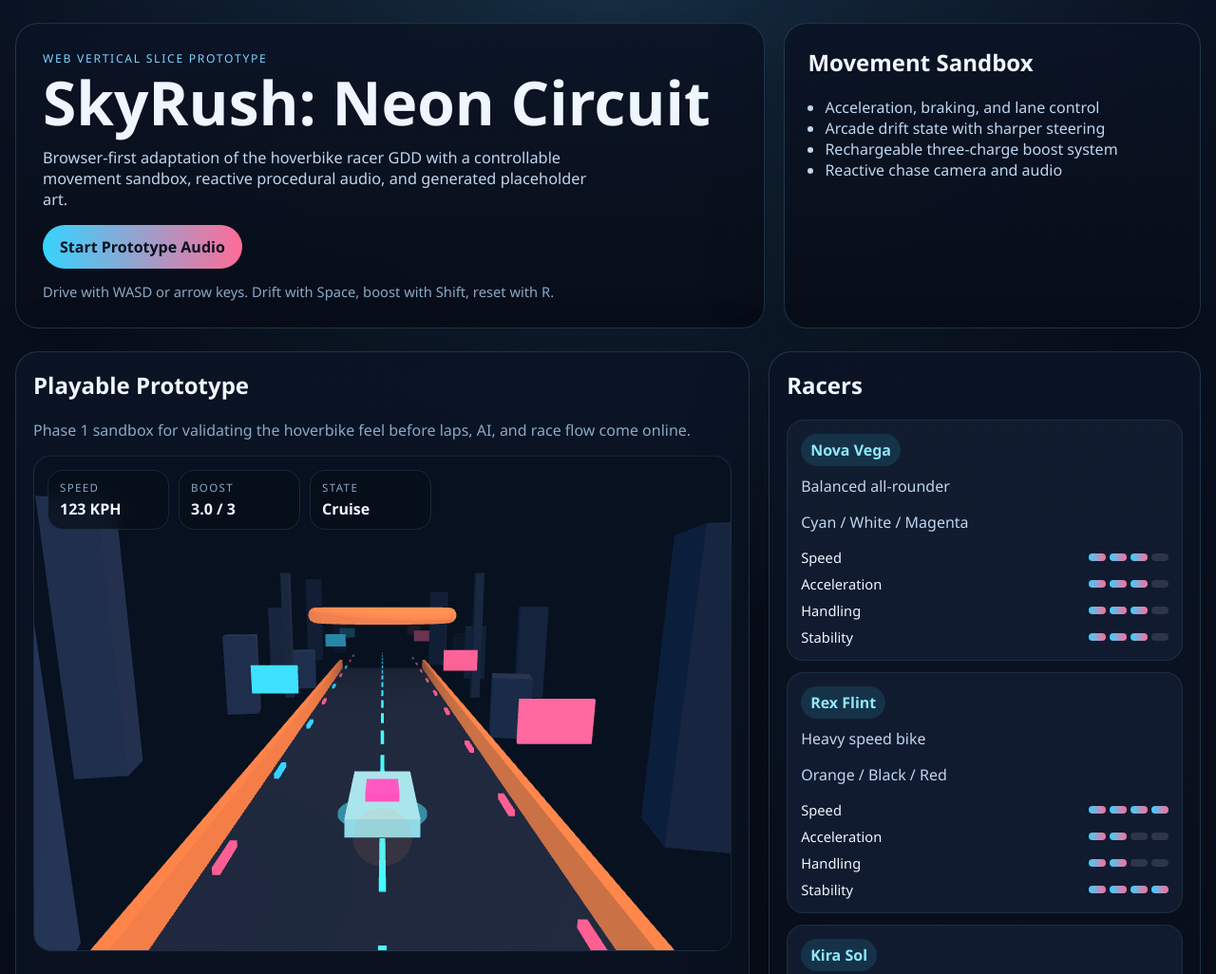
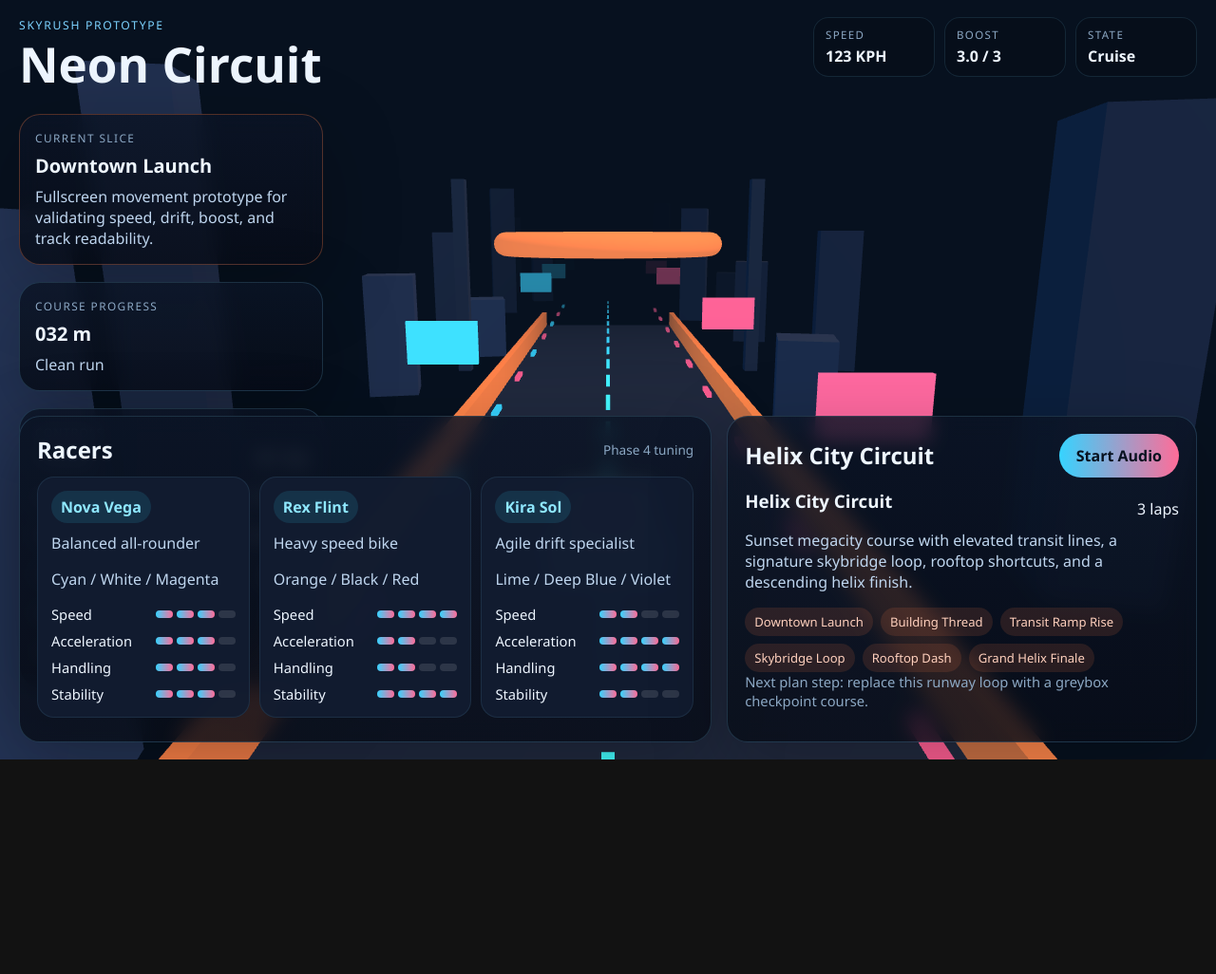
Before and after one commit to spacelabyelloiw/hoverbike, a website built with Vite: page index.html in a window 1280 px wide. Shown: the top 1026 px of the page at 95% size. After the commit the page ends 800 px from the top, so only its background shows below. Built offline with nearby package versions, Linux system fonts and the light colour scheme; animation ran at ten frames a second.

Commit message:
Convert prototype into full-page game shell

```diff
--- a/src/game/app.ts
+++ b/src/game/app.ts
@@ -10,37 +10,16 @@ export async function mountApp(root: HTMLDivElement) {
   shell.className = "app-shell";
 
   shell.innerHTML = `
-    <header class="hero">
-      <div class="hero-copy">
-        <p class="eyebrow">Web Vertical Slice Prototype</p>
-        <h1>SkyRush: Neon Circuit</h1>
-        <p class="lede">
-          Browser-first adaptation of the hoverbike racer GDD with a controllable movement sandbox,
-          reactive procedural audio, and generated placeholder art.
-        </p>
-        <div class="hero-actions">
-          <button class="primary-action" type="button">Start Prototype Audio</button>
-          <span class="input-note">Drive with WASD or arrow keys. Drift with Space, boost with Shift, reset with R.</span>
+    <main class="game-shell">
+      <div class="viewport-frame">
+        <canvas class="game-canvas" aria-label="Prototype game viewport"></canvas>
+
+        <header class="game-header">
+          <div class="brand-block">
+            <p class="eyebrow">SkyRush Prototype</p>
+            <h1>Neon Circuit</h1>
           </div>
-      </div>
-      <aside class="project-panel">
-        <h2>Movement Sandbox</h2>
-        <ul>
-          <li>Acceleration, braking, and lane control</li>
-          <li>Arcade drift state with sharper steering</li>
-          <li>Rechargeable three-charge boost system</li>
-          <li>Reactive chase camera and audio</li>
-        </ul>
-      </aside>
-    </header>
-    <main class="layout">
-      <section class="viewport-card">
-        <div class="section-head">
-          <h2>Playable Prototype</h2>
-          <p>Phase 1 sandbox for validating the hoverbike feel before laps, AI, and race flow come online.</p>
-        </div>
-        <div class="viewport-frame">
-          <div class="hud-overlay">
+          <div class="hud-cluster">
             <div class="hud-chip">
               <span class="hud-label">Speed</span>
               <strong class="hud-value" data-speed>000 KPH</strong>
@@ -54,37 +33,52 @@ export async function mountApp(root: HTMLDivElement) {
               <strong class="hud-value" data-state>Cruise</strong>
             </div>
           </div>
-          <canvas class="game-canvas" aria-label="Prototype game viewport"></canvas>
+        </header>
+
+        <aside class="session-panel">
+          <div class="session-card session-card-primary">
+            <span class="session-kicker">Current Slice</span>
+            <strong class="session-title" data-section>Downtown Launch</strong>
+            <p class="session-copy">
+              Fullscreen movement prototype for validating speed, drift, boost, and track readability.
+            </p>
           </div>
-      </section>
-      <section class="sidebar">
-        <article class="info-card">
-          <h2>Racers</h2>
-          <div class="racer-grid"></div>
-        </article>
-        <article class="info-card">
-          <h2>Track</h2>
-          <div class="track-summary"></div>
-        </article>
-        <article class="info-card">
-          <h2>Controls</h2>
+          <div class="session-card">
+            <span class="session-kicker">Course Progress</span>
+            <strong class="session-title" data-distance>000 m</strong>
+            <p class="session-copy" data-recovery>Clean run</p>
+          </div>
+          <div class="session-card">
+            <span class="session-kicker">Controls</span>
             <div class="controls-list">
               <div><span>Throttle</span><strong>W / Up</strong></div>
               <div><span>Brake</span><strong>S / Down</strong></div>
-            <div><span>Steer</span><strong>A D / Left Right</strong></div>
+              <div><span>Steer</span><strong>A D / Arrows</strong></div>
               <div><span>Drift</span><strong>Space</strong></div>
               <div><span>Boost</span><strong>Shift</strong></div>
               <div><span>Reset</span><strong>R</strong></div>
             </div>
-        </article>
-        <article class="info-card">
-          <h2>Prototype Notes</h2>
-          <p>
-            This slice intentionally focuses on feel first. The next build step after this should be
-            checkpoints, lap flow, and a longer greybox course.
-          </p>
-        </article>
+          </div>
+        </aside>
+
+        <footer class="bottom-strip">
+          <section class="bottom-card">
+            <div class="bottom-head">
+              <h2>Racers</h2>
+              <span>Phase 4 tuning</span>
+            </div>
+            <div class="racer-grid"></div>
           </section>
+          <section class="bottom-card track-card">
+            <div class="bottom-head">
+              <h2>Helix City Circuit</h2>
+              <button class="primary-action" type="button">Start Audio</button>
+            </div>
+            <div class="track-summary"></div>
+            <p class="input-note">Next plan step: replace this runway loop with a greybox checkpoint course.</p>
+          </section>
+        </footer>
+      </div>
     </main>
   `;
 
@@ -97,8 +91,22 @@ export async function mountApp(root: HTMLDivElement) {
   const speedValue = shell.querySelector<HTMLElement>("[data-speed]");
   const boostValue = shell.querySelector<HTMLElement>("[data-boost]");
   const stateValue = shell.querySelector<HTMLElement>("[data-state]");
+  const sectionValue = shell.querySelector<HTMLElement>("[data-section]");
+  const distanceValue = shell.querySelector<HTMLElement>("[data-distance]");
+  const recoveryValue = shell.querySelector<HTMLElement>("[data-recovery]");
 
-  if (!racerGrid || !trackSummary || !canvas || !audioButton || !speedValue || !boostValue || !stateValue) {
+  if (
+    !racerGrid ||
+    !trackSummary ||
+    !canvas ||
+    !audioButton ||
+    !speedValue ||
+    !boostValue ||
+    !stateValue ||
+    !sectionValue ||
+    !distanceValue ||
+    !recoveryValue
+  ) {
     throw new Error("Failed to build prototype UI.");
   }
 
@@ -116,6 +124,9 @@ export async function mountApp(root: HTMLDivElement) {
     speedValue.textContent = `${Math.round(telemetry.speedKph).toString().padStart(3, "0")} KPH`;
     boostValue.textContent = `${telemetry.boostCharges.toFixed(1)} / 3`;
     stateValue.textContent = telemetry.boosting ? "Boost" : telemetry.drifting ? "Drift" : "Cruise";
+    sectionValue.textContent = telemetry.section;
+    distanceValue.textContent = `${Math.round(telemetry.distance).toString().padStart(3, "0")} m`;
+    recoveryValue.textContent = telemetry.recoveryHint ?? "Clean run";
     if (audio.isRunning()) {
       audio.update({
         speedRatio: Math.min(telemetry.speedKph / 360, 1),
--- a/src/game/rendering/prototypeScene.ts
+++ b/src/game/rendering/prototypeScene.ts
@@ -3,7 +3,10 @@ import * as THREE from "three";
 export type PrototypeTelemetry = {
   boostCharges: number;
   boosting: boolean;
+  distance: number;
   drifting: boolean;
+  recoveryHint: string | null;
+  section: string;
   speedKph: number;
   steering: number;
 };
@@ -14,6 +17,16 @@ type PrototypeOptions = {
 
 const TRACK_HALF_WIDTH = 2.55;
 const MAX_BOOST_CHARGES = 3;
+const COURSE_LENGTH = 420;
+const COURSE_SECTIONS = [
+  { maxDistance: 70, label: "Downtown Launch" },
+  { maxDistance: 130, label: "Building Thread" },
+  { maxDistance: 200, label: "Transit Ramp Rise" },
+  { maxDistance: 265, label: "Skybridge Loop" },
+  { maxDistance: 330, label: "Rooftop Dash" },
+  { maxDistance: 380, label: "Interior Dive" },
+  { maxDistance: 420, label: "Grand Helix Finale" },
+];
 
 export function createPrototypeScene(
   renderer: THREE.WebGLRenderer,
@@ -202,6 +215,7 @@ export function createPrototypeScene(
   const state = {
     boostCharges: MAX_BOOST_CHARGES,
     distance: 0,
+    recoveryHint: null as string | null,
     speed: 16,
     x: 0,
     yaw: 0,
@@ -300,6 +314,7 @@ export function createPrototypeScene(
       state.x = THREE.MathUtils.clamp(state.x, -TRACK_HALF_WIDTH, TRACK_HALF_WIDTH);
       state.speed *= 0.985;
       state.yawVelocity *= 0.45;
+      state.recoveryHint = "Guardrail scrape";
     }
 
     if (input.reset) {
@@ -307,9 +322,14 @@ export function createPrototypeScene(
       state.yaw = 0;
       state.yawVelocity = 0;
       state.speed = 12;
+      state.recoveryHint = "Manual reset";
     }
 
     state.distance += state.speed * delta;
+    const courseDistance = state.distance % COURSE_LENGTH;
+    const currentSection =
+      COURSE_SECTIONS.find((section) => courseDistance <= section.maxDistance)?.label ??
+      COURSE_SECTIONS[COURSE_SECTIONS.length - 1].label;
 
     const bob = Math.sin(elapsed * 7 + state.distance * 0.08) * (0.06 + state.speed * 0.0012);
     const pitch = -state.speed * 0.006 - (canBoost ? 0.06 : 0) + (input.brake ? 0.08 : 0);
@@ -360,10 +380,14 @@ export function createPrototypeScene(
     options.onTelemetry({
       boostCharges: state.boostCharges,
       boosting: canBoost,
+      distance: courseDistance,
       drifting,
+      recoveryHint: state.recoveryHint,
+      section: currentSection,
       speedKph: state.speed * 11.2,
       steering: steeringInput,
     });
+    state.recoveryHint = null;
 
     rafId = window.requestAnimationFrame(animate);
   }
--- a/src/style.css
+++ b/src/style.css
@@ -28,35 +28,11 @@ button {
 }
 
 .app-shell {
-  width: min(1400px, calc(100vw - 32px));
-  margin: 0 auto;
-  padding: 24px 0 48px;
+  min-height: 100vh;
 }
 
-.hero {
-  display: grid;
-  grid-template-columns: 1.8fr 1fr;
-  gap: 20px;
-  align-items: stretch;
-  margin-bottom: 24px;
-}
-
-.hero-copy,
-.project-panel,
-.viewport-card,
-.info-card {
-  border: 1px solid rgba(125, 211, 255, 0.18);
-  background: linear-gradient(180deg, rgba(11, 20, 37, 0.92), rgba(8, 13, 24, 0.94));
-  box-shadow: 0 24px 80px rgba(0, 0, 0, 0.25);
-  border-radius: 24px;
-}
-
-.hero-copy {
-  padding: 28px;
-}
-
-.project-panel {
-  padding: 24px;
+.game-shell {
+  min-height: 100vh;
 }
 
 .eyebrow {
@@ -87,13 +63,6 @@ h1 {
   font-size: 1.02rem;
 }
 
-.hero-actions {
-  display: flex;
-  flex-wrap: wrap;
-  gap: 14px;
-  align-items: center;
-}
-
 .primary-action {
   border: 0;
   border-radius: 999px;
@@ -109,33 +78,10 @@ h1 {
   font-size: 0.92rem;
 }
 
-.project-panel ul {
-  padding-left: 18px;
-  margin-bottom: 0;
-  color: #bfd6ef;
-}
-
-.layout {
-  display: grid;
-  grid-template-columns: 1.7fr 1fr;
-  gap: 20px;
-}
-
-.viewport-card,
-.info-card {
-  padding: 18px;
-}
-
-.section-head p {
-  color: #8ca8c4;
-}
-
 .viewport-frame {
   position: relative;
   overflow: hidden;
-  border-radius: 18px;
-  min-height: 520px;
-  border: 1px solid rgba(125, 211, 255, 0.12);
+  min-height: 100vh;
   background:
     linear-gradient(180deg, rgba(16, 31, 56, 0.5), rgba(7, 12, 22, 0.95)),
     radial-gradient(circle at top, rgba(255, 126, 71, 0.15), transparent 28%);
@@ -144,17 +90,34 @@ h1 {
 .game-canvas {
   display: block;
   width: 100%;
-  height: 520px;
+  height: 100vh;
 }
 
-.hud-overlay {
+.game-header {
   position: absolute;
-  inset: 14px 14px auto 14px;
+  inset: 18px 20px auto 20px;
+  display: flex;
+  justify-content: space-between;
+  align-items: flex-start;
+  flex-wrap: wrap;
+  gap: 16px;
+  z-index: 1;
+}
+
+.brand-block {
+  max-width: 360px;
+}
+
+.brand-block h1 {
+  margin-bottom: 0;
+  font-size: clamp(2.2rem, 4vw, 3.8rem);
+}
+
+.hud-cluster {
   display: flex;
   flex-wrap: wrap;
+  justify-content: flex-end;
   gap: 10px;
-  z-index: 1;
-  pointer-events: none;
 }
 
 .hud-chip {
@@ -179,14 +142,87 @@ h1 {
   font-size: 1rem;
 }
 
-.sidebar {
+.session-panel {
+  position: absolute;
+  top: 120px;
+  left: 20px;
+  z-index: 1;
+  width: min(320px, calc(100vw - 40px));
   display: grid;
   gap: 18px;
 }
 
+.session-card,
+.bottom-card {
+  border: 1px solid rgba(125, 211, 255, 0.18);
+  background: linear-gradient(180deg, rgba(11, 20, 37, 0.84), rgba(8, 13, 24, 0.84));
+  box-shadow: 0 24px 80px rgba(0, 0, 0, 0.25);
+  border-radius: 22px;
+  backdrop-filter: blur(10px);
+}
+
+.session-card {
+  padding: 16px;
+}
+
+.session-card-primary {
+  border-color: rgba(255, 126, 71, 0.3);
+}
+
+.session-kicker {
+  display: block;
+  margin-bottom: 8px;
+  text-transform: uppercase;
+  letter-spacing: 0.12em;
+  font-size: 0.74rem;
+  color: #8ca8c4;
+}
+
+.session-title {
+  display: block;
+  margin-bottom: 8px;
+  font-size: 1.25rem;
+}
+
+.session-copy {
+  margin-bottom: 0;
+  color: #bfd6ef;
+}
+
+.bottom-strip {
+  position: absolute;
+  inset: auto 20px 18px 20px;
+  display: grid;
+  grid-template-columns: minmax(0, 1.4fr) minmax(280px, 0.95fr);
+  gap: 16px;
+  z-index: 1;
+}
+
+.bottom-card {
+  padding: 18px;
+}
+
+.bottom-head {
+  display: flex;
+  justify-content: space-between;
+  gap: 14px;
+  align-items: center;
+  margin-bottom: 12px;
+}
+
+.bottom-head h2 {
+  margin-bottom: 0;
+}
+
+.bottom-head span {
+  color: #8ca8c4;
+  font-size: 0.85rem;
+}
+
 .racer-grid {
   display: grid;
-  gap: 12px;
+  gap: 10px;
+  grid-template-columns: repeat(3, minmax(0, 1fr));
 }
 
 .racer-card {
@@ -280,19 +316,27 @@ h1 {
 }
 
 @media (max-width: 960px) {
-  .hero,
-  .layout {
+  .game-header {
+    inset: 12px 12px auto 12px;
+  }
+
+  .session-panel {
+    top: 104px;
+    left: 12px;
+    right: 12px;
+    width: auto;
+  }
+
+  .bottom-strip {
+    inset: auto 12px 12px 12px;
     grid-template-columns: 1fr;
   }
 
-  .app-shell {
-    width: min(100vw - 20px, 1400px);
-    padding-top: 10px;
+  .racer-grid {
+    grid-template-columns: 1fr;
   }
 
-  .viewport-frame,
-  .game-canvas {
-    min-height: 360px;
-    height: 360px;
+  .track-card {
+    order: -1;
   }
 }
```
Lines whose indentation alone changed are shown as unchanged.
